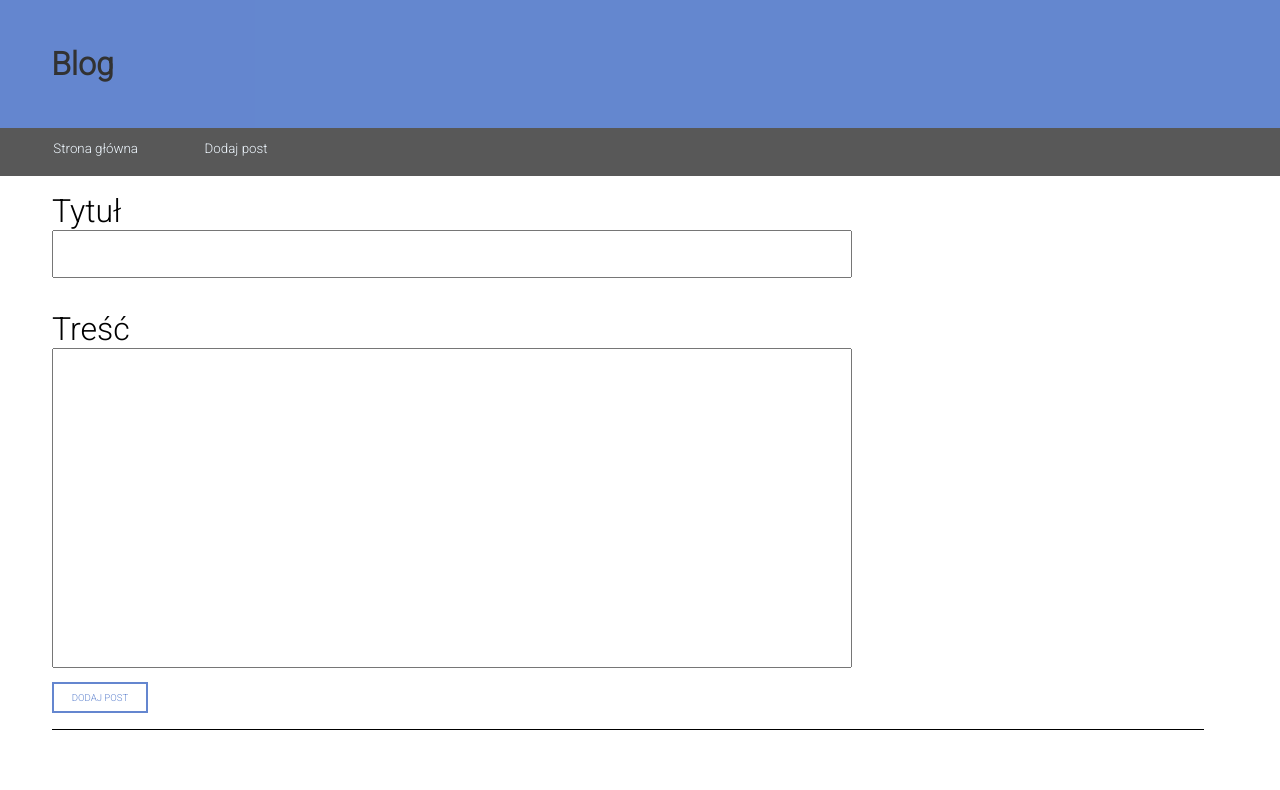
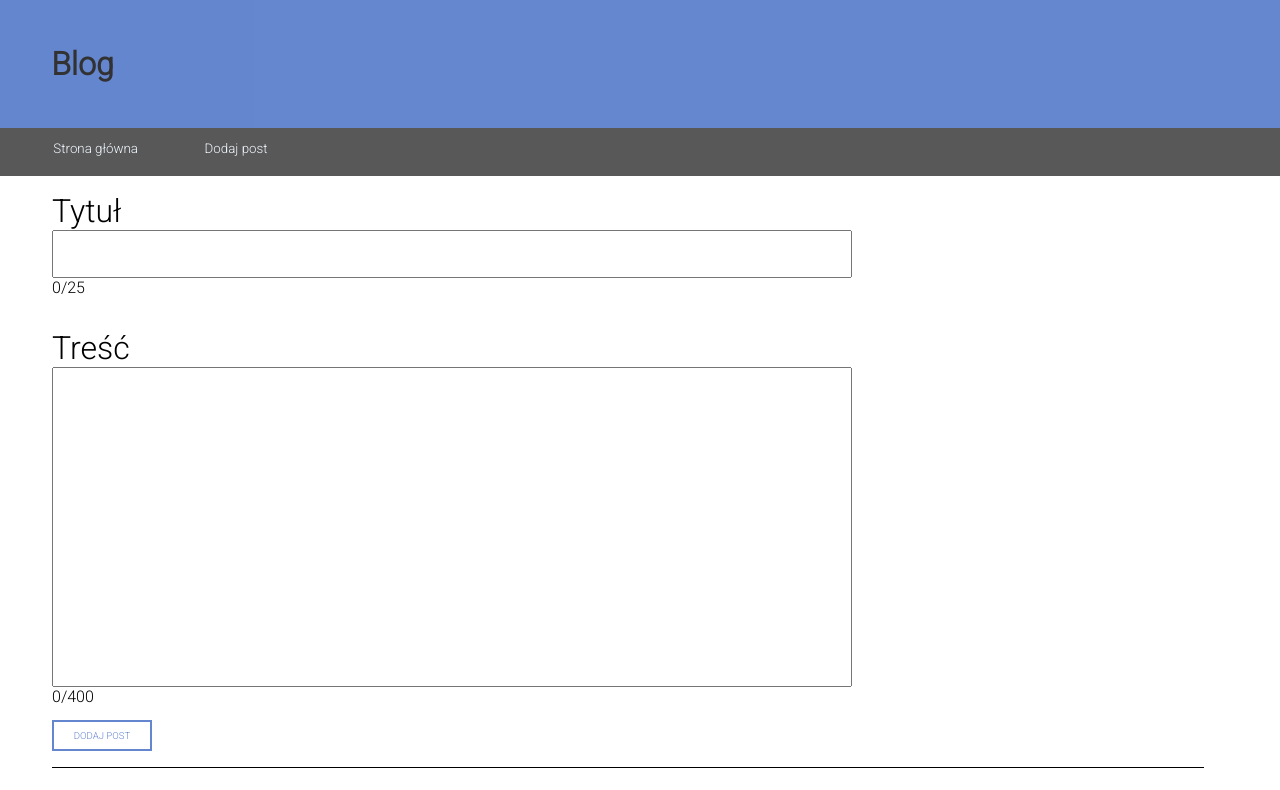
Before and after one commit to michukng/blogreact, a React (Create React App) app: page /dodaj-post in a window 1280 px wide. Shown: the top 790 px of the page. Built offline with nearby package versions, Linux system fonts and the light colour scheme; data requests are answered from the project's data file.

Commit message:
added edit post

```diff
--- a/data/db.json
+++ b/data/db.json
@@ -1,14 +1,14 @@
 {
   "posts": [
-    {
-      "id": 4,
-      "postTitle": "długi tytuł jakiś",
-      "postBody": "Długa treść wiadomości jest."
-    },
     {
       "id": 5,
       "postTitle": "Testowy tytuł",
       "postBody": "Testowa treść wiadomości"
+    },
+    {
+      "id": 6,
+      "postTitle": "Nowy tytuł",
+      "postBody": "Nowa treść wiadomości."
     }
   ]
 }
--- a/src/AddPost.js
+++ b/src/AddPost.js
@@ -1,12 +1,32 @@
-import { useContext } from "react";
+import { useContext, useEffect } from "react";
 import DataContext from "./Context/DataContext";
 import api from './api/posts';
 
 const AddPost = () => {
-    const { posts, setPosts, postBody, setPostBody, postTitle, setPostTitle, navigate } = useContext(DataContext);
+    const { posts, setPosts, postBody, setPostBody, emptyBody, setEmptyBody, emptyTitle, setEmptyTitle, postTitle, setPostTitle, navigate } = useContext(DataContext);
+
+    const postBodyLength = postBody.length ? postBody.length : 0;
+    const postTitleLength = postTitle.length ? postTitle.length : 0;
+
+    useEffect(() =>{
+        setEmptyTitle('empty-title-disabled');
+        setEmptyBody('empty-body-disabled');
+        setPostTitle('');
+        setPostBody('');
+    }, [])
 
     const handleSubmit = async (e) => {
         e.preventDefault();
+        if (!postTitle && !postBody) {
+            setEmptyTitle('empty-title-enabled');
+            setEmptyBody('empty-body-enabled');
+        } else if (!postTitle) {
+            setEmptyTitle('empty-title-enabled');
+            setEmptyBody('empty-body-disabled');
+        } else if (!postBody) {
+            setEmptyTitle('empty-title-disabled');
+            setEmptyBody('empty-body-enabled');
+        } else {
             const id = posts.length ? posts[posts.length - 1].id + 1 : 1;
             const newPost = {
                 id: id,
@@ -24,6 +44,7 @@ const AddPost = () => {
                 console.log(err.message);
             }
         }
+    }
 
   return (
     <main className="post-page">
@@ -38,6 +59,8 @@ const AddPost = () => {
             value={postTitle}
             onChange={(e) => setPostTitle(e.target.value)}
         />
+        <p className={emptyTitle}>To pole nie może zostać puste!</p>
+        <p>{postTitleLength}/25</p>
         <label htmlFor="postBody" className="postBody-label">
             Treść
         </label>
@@ -48,6 +71,8 @@ const AddPost = () => {
             value={postBody}
             onChange={(e) => setPostBody(e.target.value)}
         />
+        <p className={emptyBody}>To pole nie może zostać puste!</p>
+        <p>{postBodyLength}/400</p>
         <button
             className="btn-edit-post"
             onClick={handleSubmit}>
--- a/src/App.js
+++ b/src/App.js
@@ -6,6 +6,7 @@ import Nav from './Nav';
 import Home from './Home';
 import PostPage from './PostPage';
 import AddPost from './AddPost';
+import EditPost from './EditPost';
 
 function App() {
   return (
@@ -15,7 +16,8 @@ function App() {
         <Nav />
         <Routes>
           <Route path="/" element={<Home />} />
-          <Route path="dodaj-post" element={<AddPost />} />
+          <Route path="/dodaj-post" element={<AddPost />} />
+          <Route path="/edytuj-post/:id" element={<EditPost />} />
           <Route path="/posts/:id" element={<PostPage />} />
         </Routes>
       </DataProvider>
--- a/src/Context/DataContext.js
+++ b/src/Context/DataContext.js
@@ -8,11 +8,15 @@ const DataContext = createContext({});
 export const DataProvider = ({ children }) => {
     const API_URL = 'http://localhost:3500'
     const [posts, setPosts] = useState([]);
-    const [postBody, setPostBody ] = useState("");
-    const [postTitle, setPostTitle ] = useState("");
+    const [postBody, setPostBody] = useState("");
+    const [postTitle, setPostTitle] = useState("");
+    const [editTitle, setEditTitle] = useState("");
+    const [editBody, setEditBody] = useState("");
+    const [emptyTitle, setEmptyTitle] = useState("empty-title-disabled");
+    const [emptyBody, setEmptyBody] = useState("empty-body-disabled");
     const navigate = useNavigate();
 
-    const { data, fetchError, isLoading } = useAxiosFetch('http://localhost:3500/posts');
+    const { data } = useAxiosFetch('http://localhost:3500/posts');
 
     useEffect(() => {
         setPosts(data)
@@ -22,7 +26,11 @@ export const DataProvider = ({ children }) => {
         <DataContext.Provider value={{
             posts, setPosts, API_URL, navigate,
             postBody, setPostBody,
-            postTitle, setPostTitle
+            postTitle, setPostTitle,
+            emptyTitle, setEmptyTitle,
+            emptyBody, setEmptyBody,
+            editTitle, setEditTitle,
+            editBody, setEditBody
         }}>
             {children}
             </DataContext.Provider>
--- /dev/null
+++ b/src/EditPost.js
@@ -0,0 +1,86 @@
+import { useParams } from "react-router-dom";
+import DataContext from "./Context/DataContext";
+import { useContext, useEffect } from "react";
+import api from './api/posts';
+
+const EditPost = () => {
+    const { posts, setPosts, emptyBody, setEmptyBody, emptyTitle, setEmptyTitle, editBody, setEditBody, editTitle, setEditTitle, navigate } = useContext(DataContext);
+    const { id } = useParams();
+    const post = posts.find(post => (post.id) == id);
+    const postBodyLength = editBody.length ? editBody.length : 0;
+    const postTitleLength = editTitle.length ? editTitle.length : 0;
+
+    useEffect(() =>{
+        setEmptyTitle('empty-title-disabled');
+        setEmptyBody('empty-body-disabled');
+        if (post) {
+            setEditTitle(post.postTitle);
+            setEditBody(post.postBody);
+        }
+    }, [post, setEditTitle, setEditBody])
+
+    const handleEdit = async (id) => {
+        if (!editTitle && !editBody) {
+            setEmptyTitle('empty-title-enabled');
+            setEmptyBody('empty-body-enabled');
+        } else if (!editTitle) {
+            setEmptyTitle('empty-title-enabled');
+            setEmptyBody('empty-body-disabled');
+        } else if (!editBody) {
+            setEmptyTitle('empty-title-disabled');
+            setEmptyBody('empty-body-enabled');
+        } else {
+            const editPost = {
+                id,
+                postTitle: editTitle,
+                postBody: editBody
+            }
+            try {
+                const response = await api.put(`/posts/${id}`, editPost);
+                setPosts(posts.map(post => post.id === id ? { ...response.data } : post))
+                setEditTitle('');
+                setEditBody('');
+                navigate(`/posts/${id}`)
+            } catch (err) {
+                console.log(err.message);
+            }
+        }
+    }
+  return (
+    <main className="post-page">
+      {post && <><form className="add-post-form" onSubmit={(e) => e.preventDefault()}>
+        <label htmlFor="postTitle" className="postTitle-label">
+            Tytuł
+        </label>
+        <input
+            type="text"
+            maxLength={25}
+            required
+            value={editTitle}
+            onChange={(e) => setEditTitle(e.target.value)}
+        />
+        <p className={emptyTitle}>To pole nie może zostać puste!</p>
+        <p>{postTitleLength}/25</p>
+        <label htmlFor="postBody" className="postBody-label">
+            Treść
+        </label>
+        <textarea
+            id="postBody"
+            required
+            maxLength={400}
+            value={editBody}
+            onChange={(e) => setEditBody(e.target.value)}
+        />
+        <p className={emptyBody}>To pole nie może zostać puste!</p>
+        <p>{postBodyLength}/400</p>
+        <button
+            className="btn-edit-post"
+            onClick={()=> handleEdit(post.id)}>
+            Edytuj post
+        </button>
+      </form></>}
+    </main>
+  )
+}
+
+export default EditPost
--- a/src/PostPage.js
+++ b/src/PostPage.js
@@ -26,7 +26,9 @@ return (
       <h2 className='post-title'>{post.postTitle}</h2>
             <p className='post-body'>{post.postBody}</p>
             <div className="btn-container">
-            <button className='btn-edit-post'>Edytuj Post</button>
+            <button
+                className='btn-edit-post'
+                onClick={() => navigate(`/edytuj-post/${post.id}`)}>Edytuj Post</button>
             <button
             className='btn-delete-post'
             onClick={() => handleDelete(post.id)}
--- a/src/index.css
+++ b/src/index.css
@@ -171,7 +171,7 @@ li {
   display: flex;
 }
 
-/* ADDPOST PAGE */
+/* ADDPOST PAGE & EDITPOST PAGE*/
 
 .add-post-form {
   display: flex;
@@ -202,5 +202,13 @@ li {
 
 .add-post-form > .btn-edit-post {
   margin-top: 1.5em;
-  width: 10em;
+  width: 10.4em;
 }
+
+.empty-body-enabled, .empty-title-enabled {
+  color: red;
+}
+
+.empty-body-disabled, .empty-title-disabled {
+  display: none;
+}
```
Also changed, not shown: 1 other file (tests, documents, lock files or other folders). Lines whose indentation alone changed are shown as unchanged.
